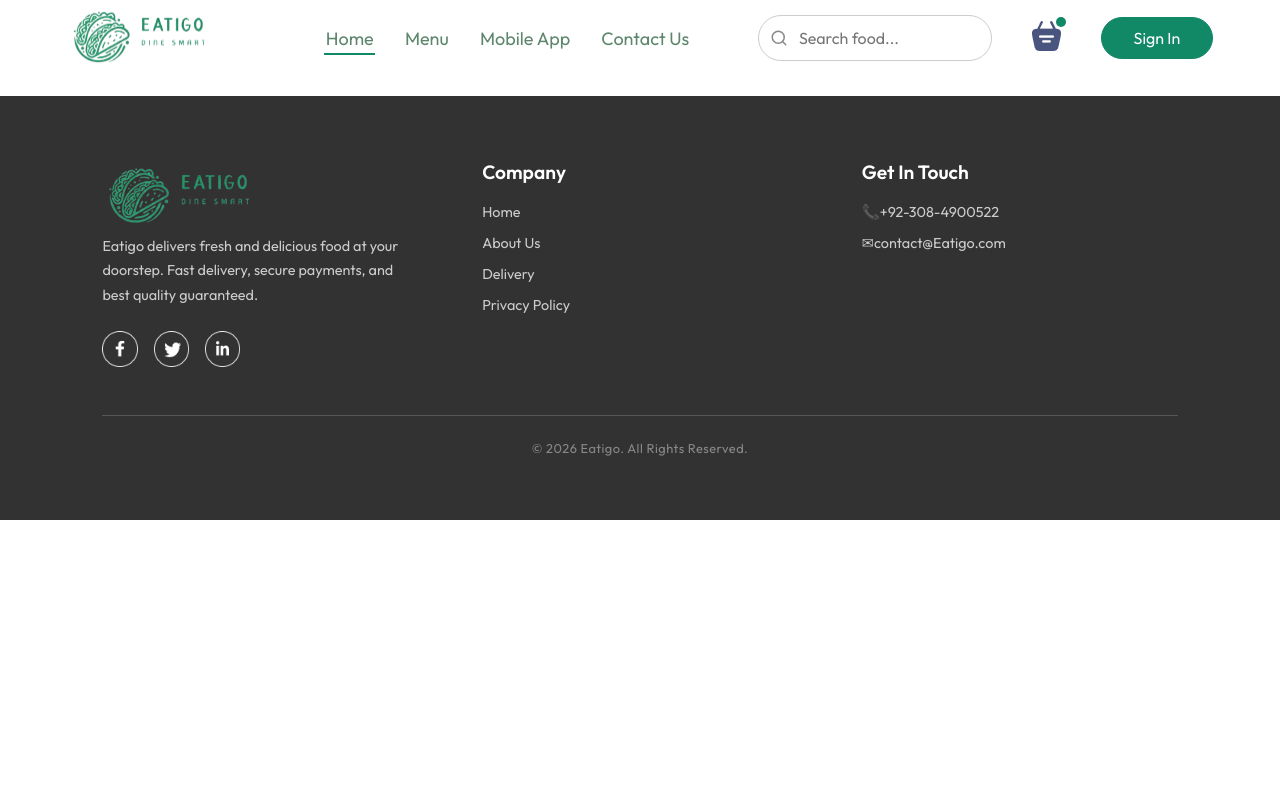
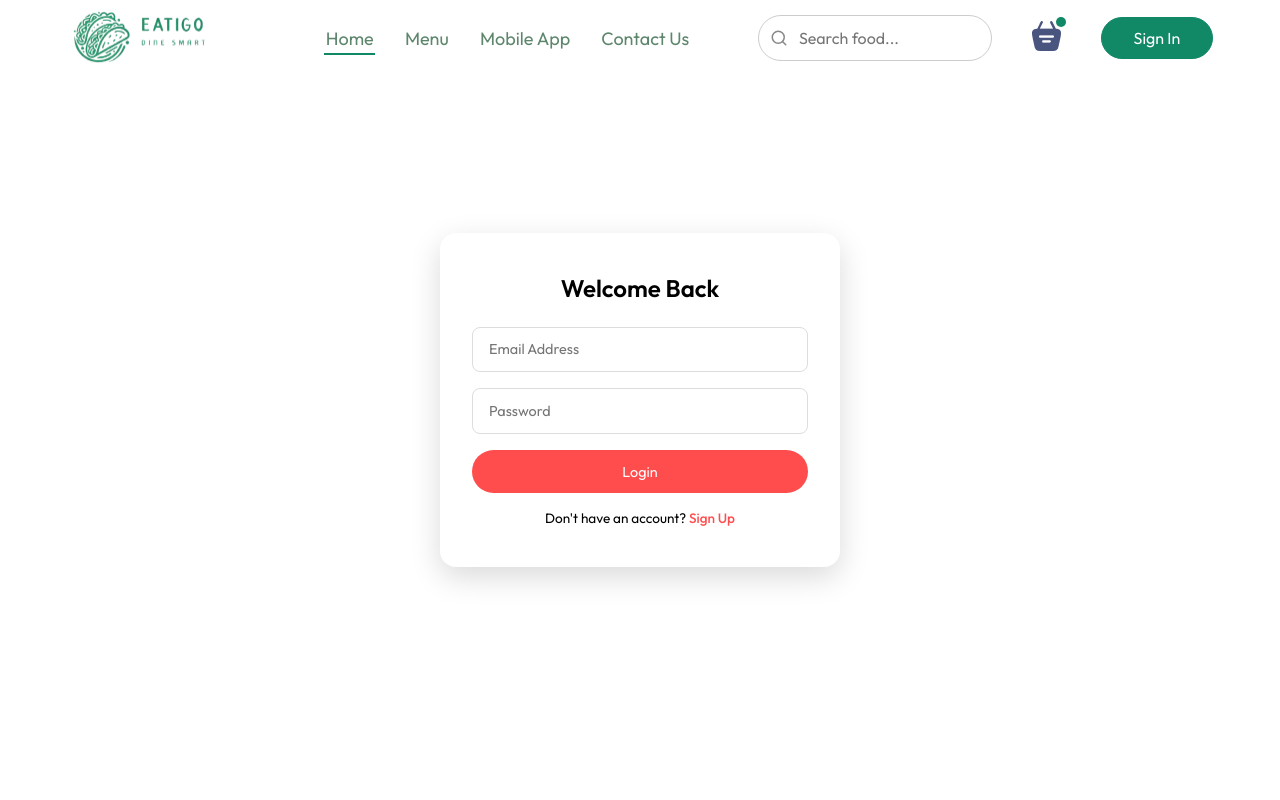
Before and after one commit to kamleshBisht04/KhanaExpress, a React (Vite) app in the folder frontend/: page /login in a window 1280 px wide. Shown: the top 800 px of the page. Built offline with nearby package versions, Linux system fonts and the light colour scheme.

Commit message:
design the star rating component

```diff
--- a/frontend/src/App.jsx
+++ b/frontend/src/App.jsx
@@ -2,6 +2,7 @@ import { Route, Routes } from "react-router-dom";
 import Navbar from "./components/Navbar/Navbar";
 import Home from "./pages/Home/Home";
 import Footer from "./components/Footer/Footer";
+import Login from "./components/LogIn/LogIn";
 
 function App() {
   return (
@@ -10,6 +11,7 @@ function App() {
       <div className="app">
         <Routes>
           <Route path="/" element={<Home />} />
+          <Route path="/login" element={<Login />} />
           <Route path="/cart" element={<Home />} />
           <Route path="/order" element={<Home />} />
         </Routes>
--- a/frontend/src/components/FoodDisplay/FoodDisplay.css
+++ b/frontend/src/components/FoodDisplay/FoodDisplay.css
@@ -9,7 +9,7 @@
 
 .food-display-list {
   display: grid;
-  grid-template-columns: repeat(auto-fit, minmax(14rem, 1fr));
+  grid-template-columns: repeat(auto-fit, minmax(16rem, 1fr));
   margin-top: 1.875rem;
   gap: 3rem;
 }
--- a/frontend/src/components/FoodDisplay/FoodDisplay.jsx
+++ b/frontend/src/components/FoodDisplay/FoodDisplay.jsx
@@ -9,19 +9,23 @@ const FoodDisplay = () => {
   return (
     <div className="food-display" id="food-display">
       <h2>Top dishes near you</h2>
+
       <div className="food-display-list">
-        {filteredFoods.map((item, index) => {
-          return (
+        {filteredFoods.length === 0 ? (
+          <p> This is not avaible right now sorry 🙏</p>
+        ) : (
+          filteredFoods.map((item) => (
             <FoodItem
-              key={index}
+              key={item._id}
               id={item._id}
               name={item.name}
               description={item.description}
               price={item.price}
               image={item.image}
+              rating={item.rating}
             />
-          );
-        })}
+          ))
+        )}
       </div>
     </div>
   );
--- a/frontend/src/components/FoodItem/FoodItem.css
+++ b/frontend/src/components/FoodItem/FoodItem.css
@@ -24,8 +24,8 @@
 }
 
 .food-item-name-rating p {
-  font-size: 1.25rem;
-  font-weight: 500;
+  font-size: 1rem;
+  font-weight: 600;
 }
 
 .food-item-name-rating img {
--- a/frontend/src/components/FoodItem/FoodItem.jsx
+++ b/frontend/src/components/FoodItem/FoodItem.jsx
@@ -1,8 +1,9 @@
 import "./FoodItem.css";
 import { assets } from "../../assets/assets";
 import useStore from "../../context/useStore";
+import Rating from "../Rating/Rating";
 
-const FoodItem = ({ id, name, description, price, image }) => {
+const FoodItem = ({ id, name, description, price, image, rating }) => {
   const { cartItems, addToCart, removeFromCart } = useStore();
 
   return (
@@ -22,7 +23,7 @@ const FoodItem = ({ id, name, description, price, image }) => {
       <div className="food-item-info">
         <div className="food-item-name-rating">
           <p>{name}</p>
-          <img src={assets.rating_starts} alt="star rating" />
+          <Rating rating={rating} />
         </div>
         <p className="food-item-desc">{description}</p>
         <p className="food-item-price">₹ {price}</p>
--- /dev/null
+++ b/frontend/src/components/LogIn/LogIn.css
@@ -0,0 +1,67 @@
+.login {
+  min-height: 100vh;
+  display: flex;
+  justify-content: center;
+  align-items: center;
+  /* background: linear-gradient(135deg, #ff4d4d, #ff9966); */
+  padding: 1rem;
+}
+
+.login-container {
+  background: white;
+  padding: 2.5rem 2rem;
+  width: 100%;
+  max-width: 25rem;
+  border-radius: 1rem;
+  box-shadow: 0 10px 30px rgba(0,0,0,0.15);
+  text-align: center;
+}
+
+.login-container h2 {
+  margin-bottom: 1.5rem;
+  font-weight: 600;
+}
+
+.login form {
+  display: flex;
+  flex-direction: column;
+  gap: 1rem;
+}
+
+.login input {
+  padding: 0.8rem 1rem;
+  border-radius: 0.5rem;
+  border: 1px solid #ddd;
+  font-size: 0.9rem;
+  outline: none;
+}
+
+.login input:focus {
+  border-color: #ff4d4d;
+}
+
+.login button {
+  padding: 0.8rem;
+  border-radius: 2rem;
+  border: none;
+  background: #ff4d4d;
+  color: white;
+  font-size: 0.9rem;
+  cursor: pointer;
+  transition: 0.3s ease;
+}
+
+.login button:hover {
+  background: #e60000;
+}
+
+.toggle-text {
+  margin-top: 1rem;
+  font-size: 0.85rem;
+}
+
+.toggle-text span {
+  color: #ff4d4d;
+  cursor: pointer;
+  font-weight: 500;
+}
--- /dev/null
+++ b/frontend/src/components/LogIn/LogIn.jsx
@@ -0,0 +1,65 @@
+import { useState } from "react";
+import "./Login.css";
+
+const Login = () => {
+  const [isSignup, setIsSignup] = useState(false);
+  const [formData, setFormData] = useState({
+    name: "",
+    email: "",
+    password: "",
+  });
+
+  const handleChange = (e) => {
+    setFormData({ ...formData, [e.target.name]: e.target.value });
+  };
+
+  const handleSubmit = (e) => {
+    e.preventDefault();
+    console.log(formData);
+  };
+
+  return (
+    <div className="login">
+      <div className="login-container">
+        <h2>{isSignup ? "Create Account" : "Welcome Back"}</h2>
+
+        <form onSubmit={handleSubmit}>
+          {isSignup && (
+            <input
+              type="text"
+              name="name"
+              placeholder="Full Name"
+              onChange={handleChange}
+              required
+            />
+          )}
+
+          <input
+            type="email"
+            name="email"
+            placeholder="Email Address"
+            onChange={handleChange}
+            required
+          />
+
+          <input
+            type="password"
+            name="password"
+            placeholder="Password"
+            onChange={handleChange}
+            required
+          />
+
+          <button type="submit">{isSignup ? "Sign Up" : "Login"}</button>
+        </form>
+
+        <p className="toggle-text">
+          {isSignup ? "Already have an account?" : "Don't have an account?"}
+          <span onClick={() => setIsSignup(!isSignup)}>{isSignup ? " Login" : " Sign Up"}</span>
+        </p>
+      </div>
+    </div>
+  );
+};
+
+export default Login;
--- a/frontend/src/components/Navbar/Navbar.jsx
+++ b/frontend/src/components/Navbar/Navbar.jsx
@@ -4,6 +4,7 @@ import "./Navbar.css";
 import Logo from "../Logo/Logo";
 import { FiMenu, FiSearch, FiX } from "react-icons/fi";
 import useStore from "../../context/useStore";
+import { useNavigate } from "react-router-dom";
 
 const navItems = [
   { id: 1, label: "Home", value: "home" },
@@ -16,6 +17,7 @@ const Navbar = () => {
   const { search, setSearch } = useStore();
   const [activeMenu, setActiveMenu] = useState("home");
   const [isOpen, setIsOpen] = useState(false);
+  const navigate = useNavigate();
 
   return (
     <div className="navbar">
@@ -52,7 +54,9 @@ const Navbar = () => {
           <div className="dot"></div>
         </div>
 
-        <button className="signin">Sign In</button>
+        <button className="signin" onClick={() => navigate("/login")}>
+          Sign In
+        </button>
         <button className="hamburger" onClick={() => setIsOpen(!isOpen)}>
           {isOpen ? <FiX /> : <FiMenu />}
         </button>
--- /dev/null
+++ b/frontend/src/components/Rating/Rating.css
@@ -0,0 +1,21 @@
+.star-rating-container {
+  display: flex;
+  align-items: center;
+  gap: 6px;
+}
+
+.star-full {
+  color: #ffc107;
+}
+.star-half {
+  color: #ffc107;
+}
+
+.empty {
+  color: #e4e5e9;
+}
+
+.star-no {
+  margin-left: 8px;
+  font-size: 0.875rem;
+}
--- /dev/null
+++ b/frontend/src/components/Rating/Rating.jsx
@@ -0,0 +1,25 @@
+import { FaStar, FaStarHalfAlt, FaRegStar } from "react-icons/fa";
+import"./Rating.css";
+
+const Rating = ({ rating }) => {
+  const totalStars = 5;
+
+  return (
+    <div className="star-rating-container">
+      {[...Array(totalStars)].map((_, index) => {
+        const starNumber = index + 1;
+
+        if (rating >= starNumber) {
+          return <FaStar key={index} className="star-full" size={12} />;
+        } else if (rating >= starNumber - 0.5) {
+          return <FaStarHalfAlt key={index}className="star-half" size={12} />;
+        } else {
+          return <FaRegStar key={index}className="empty" size={12} />;
+        }
+      })}
+      <span >{rating.toFixed(1)}</span>
+    </div>
+  );
+};
+
+export default Rating;
```
Also changed, not shown: frontend/src/assets/assets.js (+40 -8 lines).
